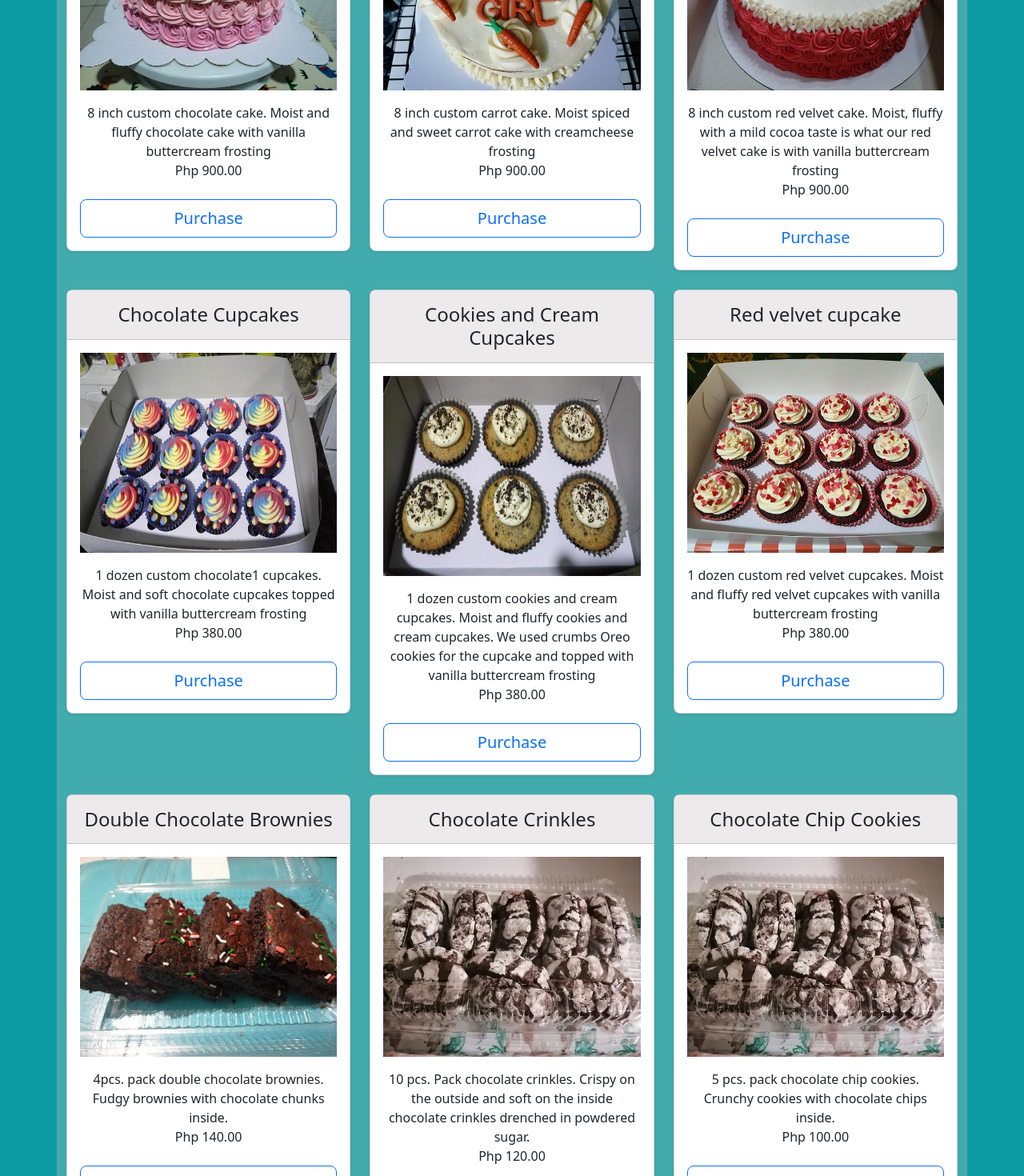
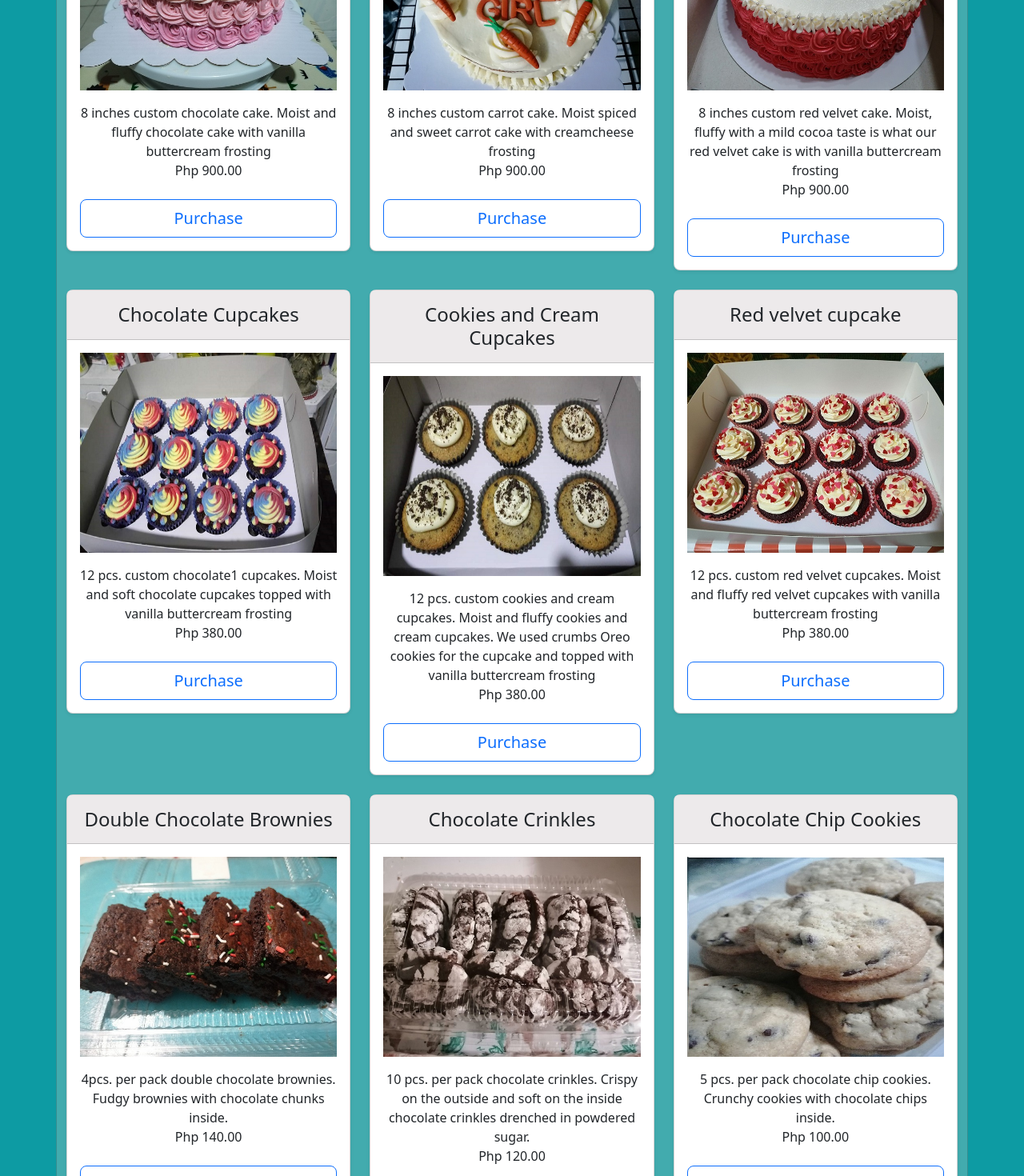
Before and after one commit to Crystal011486/E-commerce, an Angular app in the folder E-commerce-app/: page /products in a window 1280 px wide. Shown: the part 460-1930 px from the top of the page at 80% size. Built offline with nearby package versions, Linux system fonts and the light colour scheme.

Commit message:
made modifications to the product descriptions in the mock-data service file and fixed the img source in one of the product cards

```diff
--- a/E-commerce-app/src/app/mock-data.service.ts
+++ b/E-commerce-app/src/app/mock-data.service.ts
@@ -6,65 +6,65 @@ export class MockDataService {
 
       { id:1,
       Name: 'Chocolate Cake',
-      Description: '8 inch custom chocolate cake. Moist and fluffy chocolate cake with vanilla buttercream frosting',
+      Description: '8 inches custom chocolate cake. Moist and fluffy chocolate cake with vanilla buttercream frosting',
       Price: '900.00',
       imageUrl:'/assets/images/cakes/chocolate-cake.jpg'
       },
 
       {id: 2,
       Name: 'Carrot Cake',
-      Description: '8 inch custom carrot cake. Moist spiced and sweet carrot cake with creamcheese frosting',
+      Description: '8 inches custom carrot cake. Moist spiced and sweet carrot cake with creamcheese frosting',
       Price: '900.00',
       imageUrl:'/assets/images/cakes/carrot-cake.jpg'
       },
 
       {id: 3,
       Name: 'Red Velvet Cake',
-      Description: '8 inch custom red velvet cake. Moist, fluffy with a mild cocoa taste is what our red velvet cake is with vanilla buttercream frosting',
+      Description: '8 inches custom red velvet cake. Moist, fluffy with a mild cocoa taste is what our red velvet cake is with vanilla buttercream frosting',
       Price: '900.00',
       imageUrl:'/assets/images/cakes/redvelvet-cake.jpg'
       },
 
       { id:4,
       Name: 'Chocolate Cupcakes',
-      Description: '1 dozen custom chocolate1 cupcakes. Moist and soft chocolate cupcakes topped with vanilla buttercream frosting',
+      Description: '12 pcs. custom chocolate1 cupcakes. Moist and soft chocolate cupcakes topped with vanilla buttercream frosting',
       Price: '380.00',
       imageUrl:'/assets/images/cupcakes/chocolate-cupcakes.jpg'
       },
 
       {id: 5,
       Name: 'Cookies and Cream Cupcakes',
-      Description: '1 dozen custom cookies and cream cupcakes. Moist and fluffy cookies and cream cupcakes. We used crumbs Oreo cookies for the cupcake and topped with vanilla buttercream frosting',
+      Description: '12 pcs. custom cookies and cream cupcakes. Moist and fluffy cookies and cream cupcakes. We used crumbs Oreo cookies for the cupcake and topped with vanilla buttercream frosting',
       Price: '380.00',
       imageUrl:'/assets/images/cupcakes/cookiesandcream-cupcakes.jpg'
       },
 
       {id: 6,
       Name: 'Red velvet cupcake',
-      Description: '1 dozen custom red velvet cupcakes. Moist and fluffy red velvet cupcakes with vanilla buttercream frosting',
+      Description: '12 pcs. custom red velvet cupcakes. Moist and fluffy red velvet cupcakes with vanilla buttercream frosting',
       Price: '380.00',
       imageUrl:'/assets/images/cupcakes/redvelvet-cupcakes.jpg'
       },
 
       {id:7,
       Name: 'Double Chocolate Brownies',
-      Description: '4pcs. pack double chocolate brownies. Fudgy brownies with chocolate chunks inside.',
+      Description: '4pcs. per pack double chocolate brownies. Fudgy brownies with chocolate chunks inside.',
       Price: '140.00',
       imageUrl:'/assets/images/baked-goods/brownies.jpg'
       },
 
       {id:8,
       Name: 'Chocolate Crinkles',
-      Description: '10 pcs. Pack chocolate crinkles. Crispy on the outside and soft on the inside chocolate crinkles drenched in powdered sugar.',
+      Description: '10 pcs. per pack chocolate crinkles. Crispy on the outside and soft on the inside chocolate crinkles drenched in powdered sugar.',
       Price: '120.00',
       imageUrl:'/assets/images/baked-goods/choco-crinkles.jpg'
       },
 
       {id:9,
       Name: 'Chocolate Chip Cookies',
-      Description: '5 pcs. pack chocolate chip cookies. Crunchy cookies with chocolate chips inside.',
+      Description: '5 pcs. per pack chocolate chip cookies. Crunchy cookies with chocolate chips inside.',
       Price: '100.00',
-      imageUrl:'/assets/images/baked-goods/choco-crinkles.jpg'
+      imageUrl:'/assets/images/baked-goods/chocochip-cookies.jpg'
       },
 
       {id:10,
```
